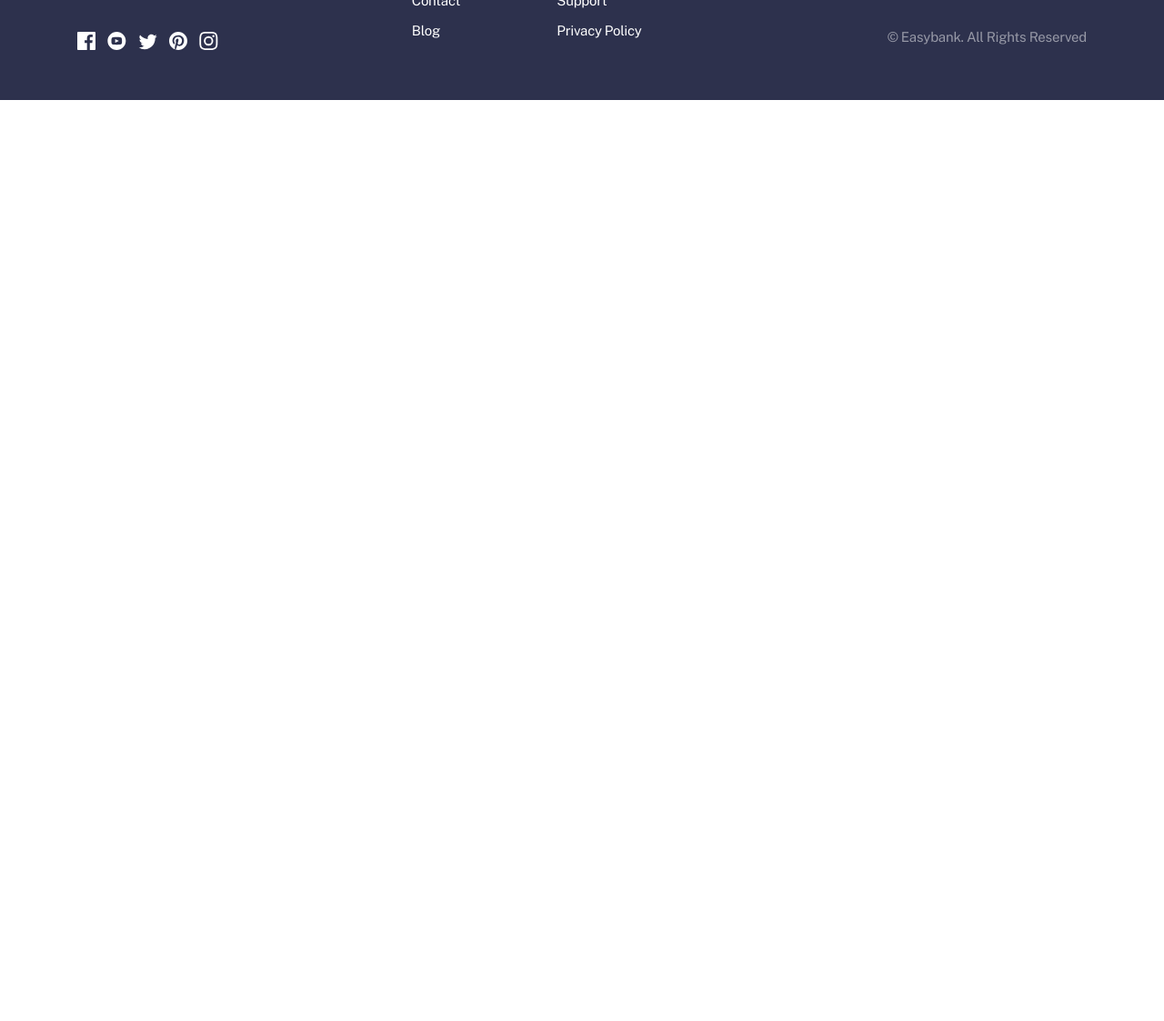
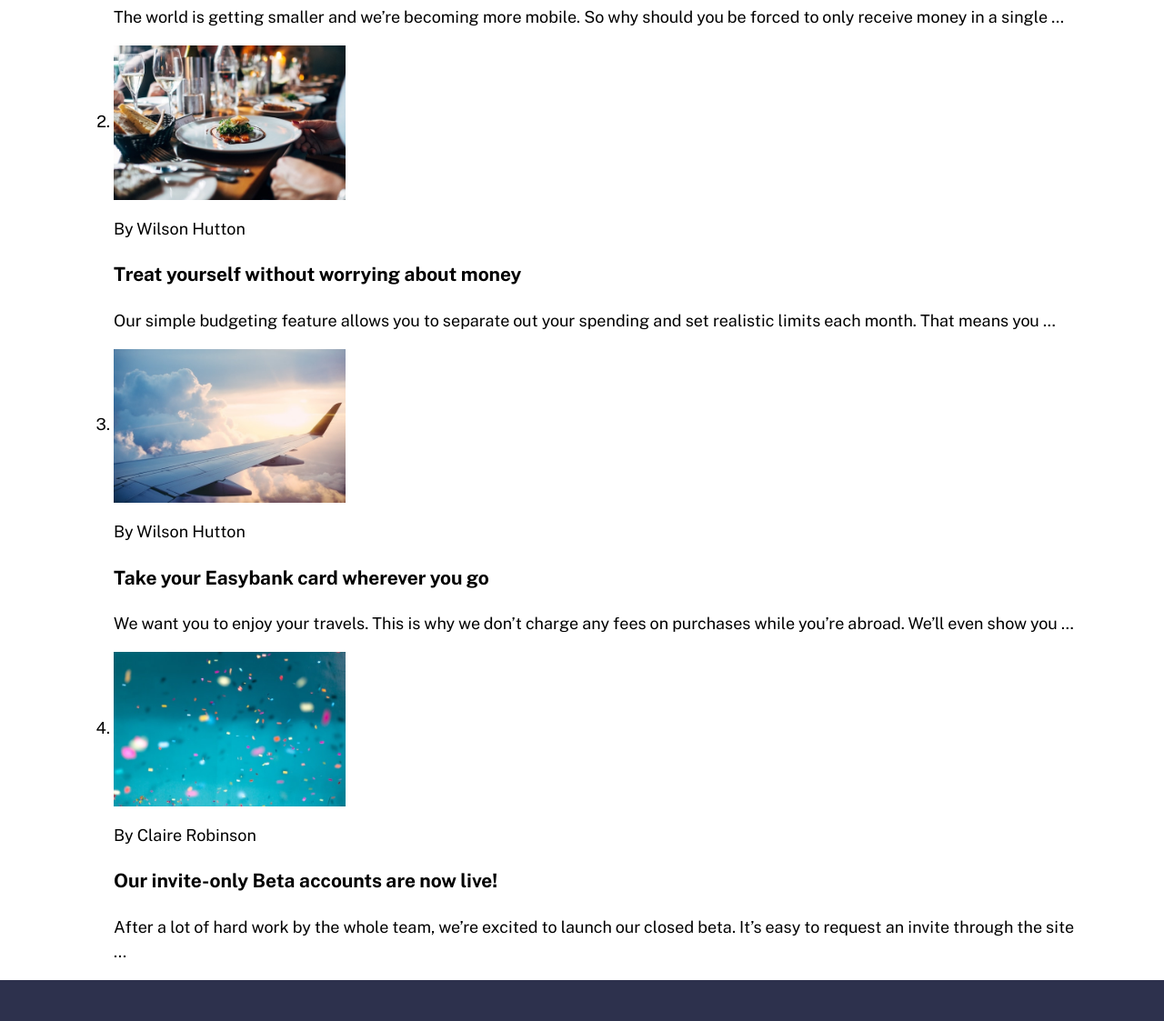
Before and after one commit to ilhomjon55/easy-bank, a plain HTML site: page index.html in a window 1280 px wide. Shown: the part 1838-2961 px from the top of the page at 91% size. Before the commit the page ends 1948 px from the top, so only its background shows below. Drawn offline with Linux system fonts and the light colour scheme.

Commit message:
Add articles html

```diff
--- a/index.html
+++ b/index.html
@@ -139,16 +139,52 @@
         <h2 class="articles__heading">latest articles</h2>
         <ol class="articles__list">
           <li class="article articles__item">
-            <picture>
-              <source>
-              <img src="img/image-currency.jpg" alt="Currency" width="255" height="200">
-            </picture>
+            <img src="img/image-currency.jpg" alt="Currency" width="255" height="200">
+            <p class="article__author">By Claire Robinson</p>
+            <h3 class="article__heading">Receive money in any currency with no fees</h3>
+            <p class="article__paragraph">
+              The world is getting smaller and we’re becoming more mobile. So why should you be forced to only receive
+              money in a single …
+            </p>
+          </li>
+          <li class="article articles__item">
+            <img src="img/image-restaurant.jpg" alt="Currency" width="255" height="200">
+            <p class="article__author">By Wilson Hutton</p>
+            <h3 class="article__heading">
+              Treat yourself without worrying about money
+            </h3>
+            <p class="article__paragraph">
+              Our simple budgeting feature allows you to separate out your spending and set realistic limits each month.
+              That means you …
+            </p>
+          </li>
+          <li class="article articles__item">
+            <img src="img/image-plane.jpg" alt="Currency" width="255" height="200">
+            <p class="article__author">By Wilson Hutton</p>
+            <h3 class="article__heading">
+              Take your Easybank card wherever you go
+            </h3>
+            <p class="article__paragraph">
+              We want you to enjoy your travels. This is why we don’t charge any fees on purchases while you’re abroad.
+              We’ll even show you …
+            </p>
+          </li>
+          <li class="article articles__item">
+            <img src="img/image-confetti.jpg" alt="Currency" width="255" height="200">
+            <p class="article__author">By Claire Robinson</p>
+            <h3 class="article__heading">
+              Our invite-only Beta accounts are now live!
+            </h3>
+            <p class="article__paragraph">
+              After a lot of hard work by the whole team, we’re excited to launch our closed beta. It’s easy to request
+              an invite through the site ...
+            </p>
           </li>
         </ol>
-
       </div>
     </section>
   </main>
+  <!-- SITE-FOOTER -->
   <footer class="footer site__footer">
     <div class="container">
       <div class="footer-left">
--- a/scss/blocks/_blocks.scss
+++ b/scss/blocks/_blocks.scss
@@ -4,4 +4,5 @@
 @import "request-link";
 @import "hero";
 @import "advantages";
+@import "articles";
 @import "footer";
```
Also changed, not shown: scss/blocks/_articles.scss (added), 1 other file.
